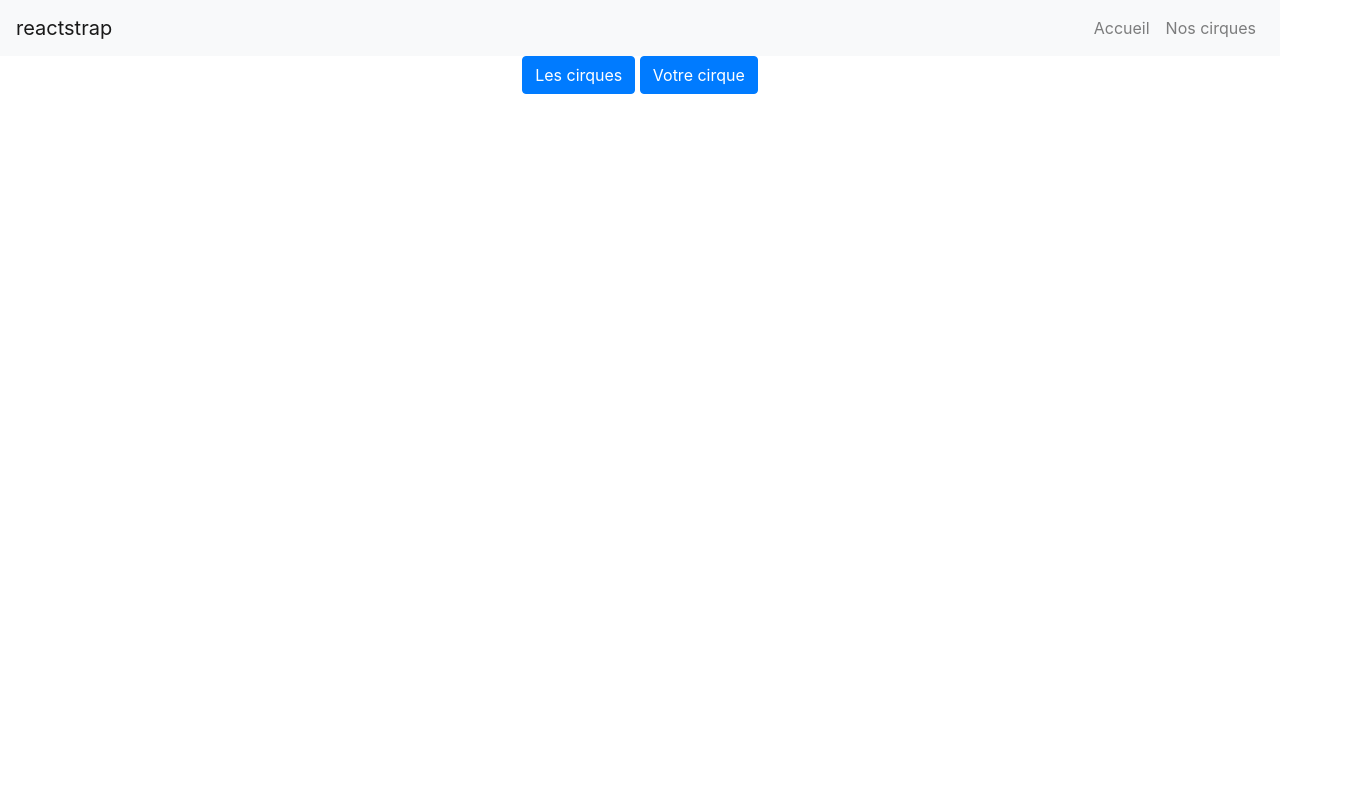
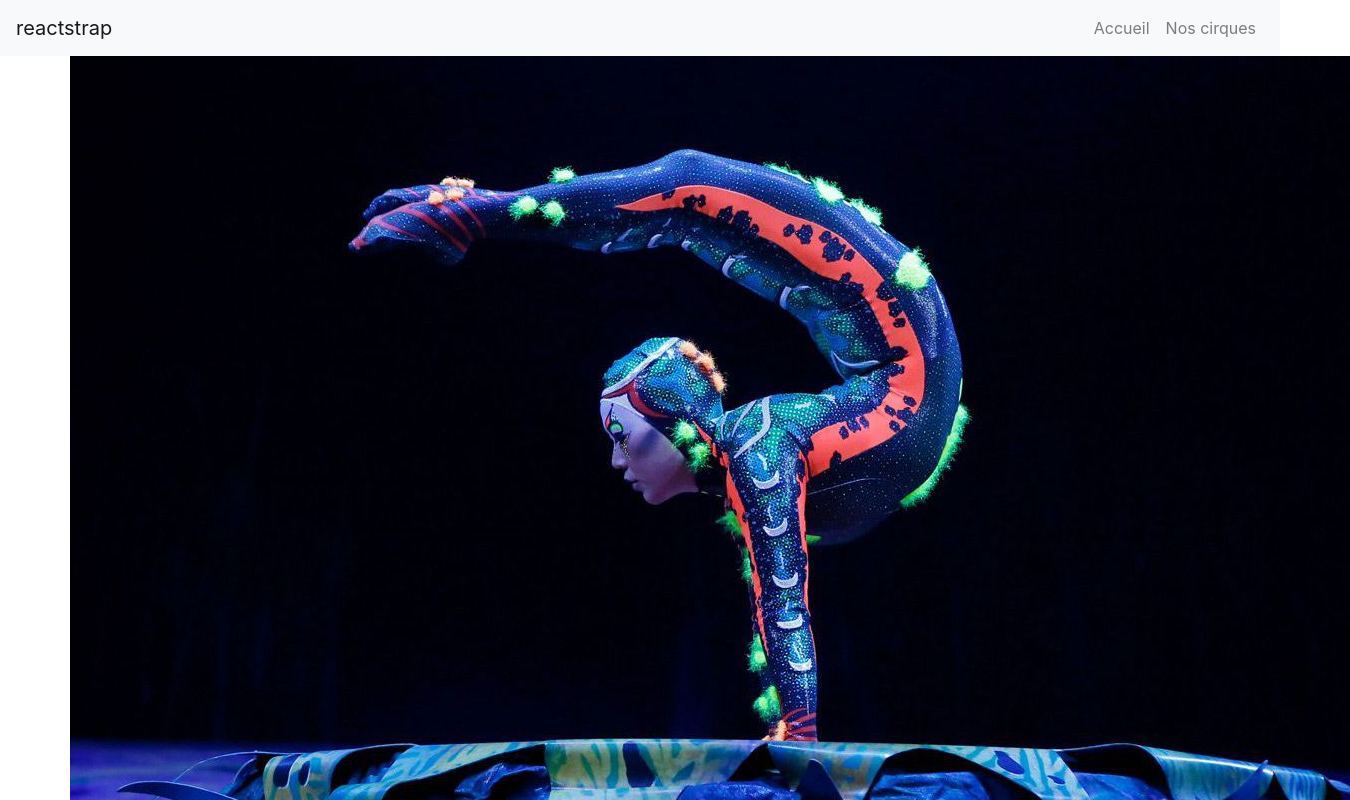
Before and after one commit to b3b3r/wildcircus-font, a React (Create React App) app: page / in a window 1280 px wide. Shown: the top 800 px of the page, 1350 px wide, since content can reach past the window. Built offline with nearby package versions, Linux system fonts and the light colour scheme.

Commit message:
ajout image home

```diff
--- a/package.json
+++ b/package.json
@@ -5,6 +5,7 @@
   "dependencies": {
     "bootstrap": "^4.3.1",
     "eslint": "^5.16.0",
+    "node-sass": "^4.12.0",
     "react": "^16.8.6",
     "react-dom": "^16.8.6",
     "react-router-dom": "^5.0.1",
--- a/src/components/Home.jsx
+++ b/src/components/Home.jsx
@@ -1,10 +1,14 @@
 import React from 'react';
 import { Button } from 'reactstrap';
 import { NavLink } from 'react-router-dom';
+import './Home.scss';
 
 function Home() {
   return (
-    <div className="Home">
+    <div className="Home container">
+      <div className="row">
+        <img className="acrobatie" src="/images/home.jpg" alt="acrobatie" />
+      </div>
       <NavLink to="Nos-cirques"><Button color="primary">Les cirques</Button>{' '}</NavLink>
       <NavLink to="Votre-cirque"><Button color="primary">Votre cirque</Button>{' '}</NavLink>
     </div>
--- /dev/null
+++ b/src/components/Home.scss
@@ -0,0 +1,5 @@
+.Home {
+  .acrobatie{
+
+  }
+}
```
Also changed, not shown: public/images/home.jpg (added), 1 other file (tests, documents, lock files or other folders).
